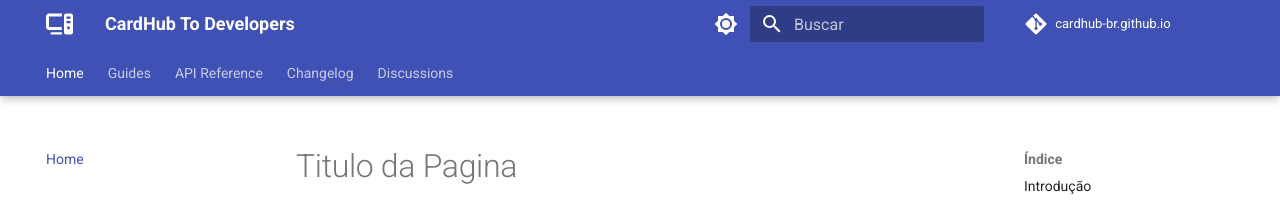
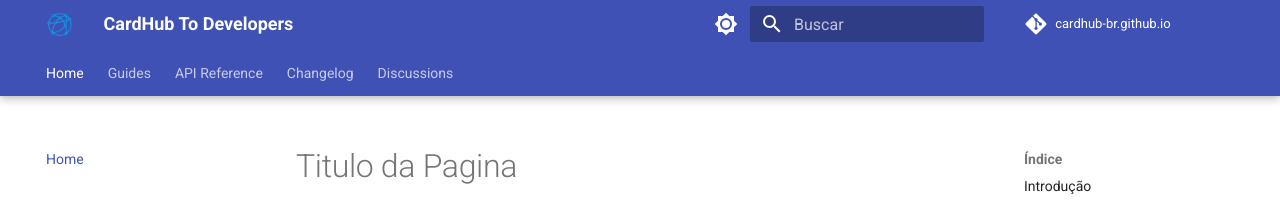
Before and after one commit to cardhub-br/cardhub-br.github.io, an MkDocs documentation site: the page built from docs/index.md, in a window 1280 px wide. Shown: the top 203 px of the page. Built offline with MkDocs 1.6.1 and Material for MkDocs 9.7.7, drawn with Linux system fonts in a browser that asks for light colours; nearby versions of some CDN libraries; comment, search, counter and statistics services are not loaded.

Commit message:
incluindo favicon e icone

```diff
--- a/mkdocs.yml
+++ b/mkdocs.yml
@@ -29,10 +29,8 @@ theme:
         name: material
         custom_dir: overrides
         language: pt-BR
-        icon:
-                logo: fontawesome/solid/computer
-        #logo: assets/images/logo-white.png
-        #favicon: assets/images/favicon.png
+        logo: assets/images/favicon-cardhub.png
+        favicon: assets/images/favicon-cardhub.png
         features:
                 - announce.dismiss
                 # - content.action.edit
```
Also changed, not shown: docs/assets/images/favicon-cardhub.png (added).
